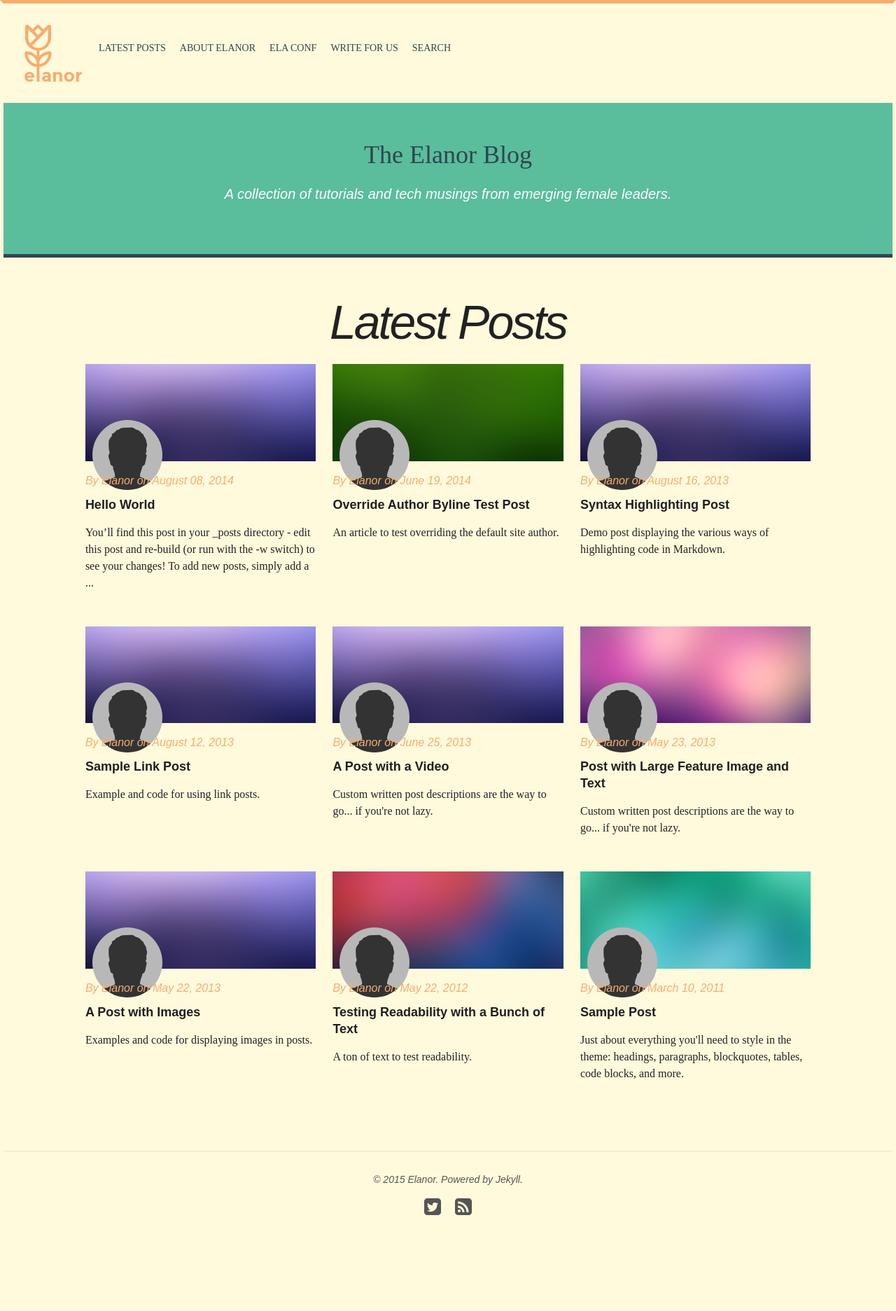
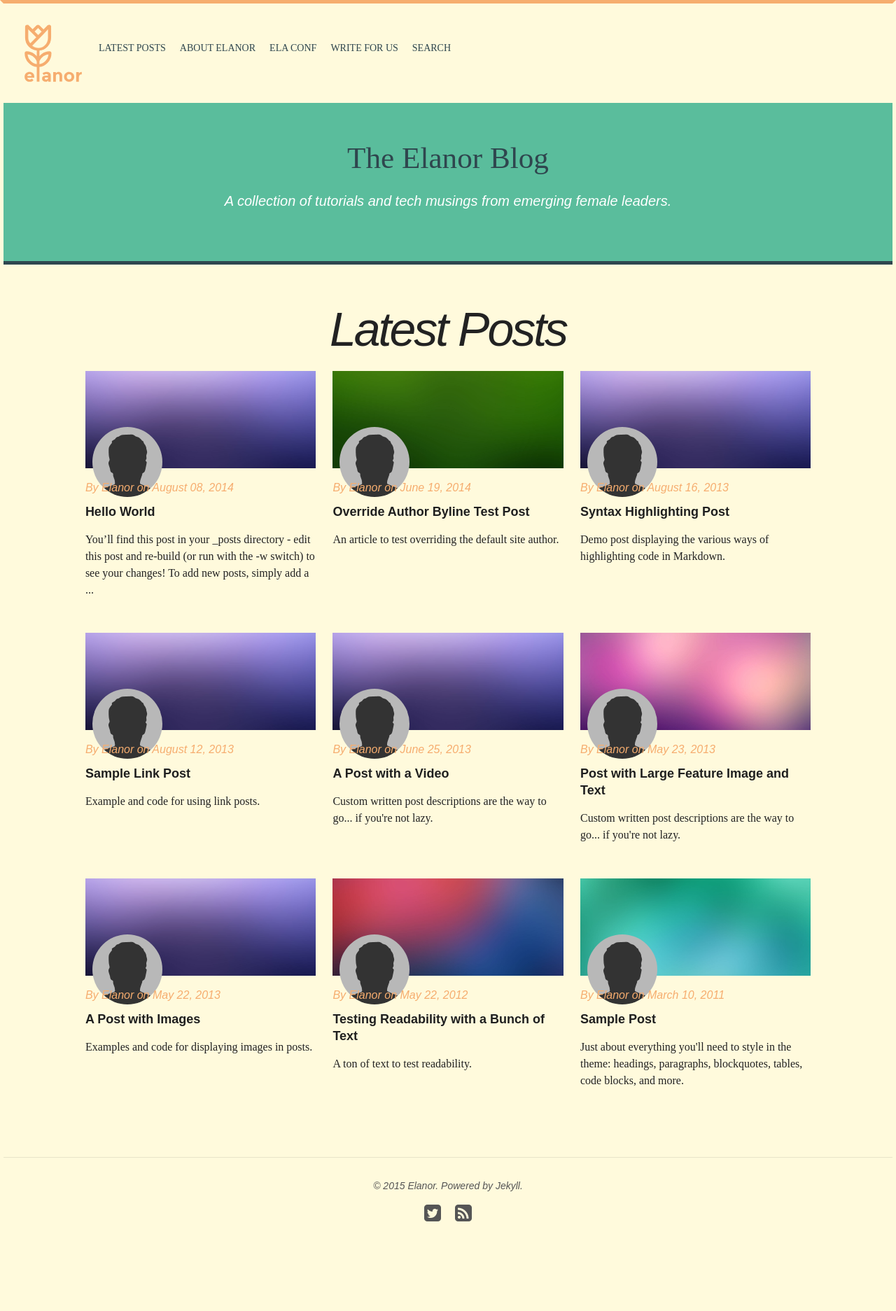
Before and after one commit to jonitrythall/Elanor-Blog, a Jekyll site: the page built from index.html, in a window 1280 px wide. Shown: the whole page at 70% size. Built offline with Jekyll 4.4.1, drawn with Linux system fonts in a browser that asks for light colours; nearby versions of some CDN libraries.

Commit message:
Changed font-size on site title

```diff
--- a/_sass/_masthead.scss
+++ b/_sass/_masthead.scss
@@ -29,12 +29,16 @@
 
 .site-title {
   font-family:"Lora", serif;
-  font-weight:300;
+  font-weight:500;
   margin-bottom: 20px;
   margin-top:0;
+  @include media($medium) {
+    font-size:2.7rem;
+  }
   a {
     color: $medium-blue;
   }
+
 }
 
 /*
```
